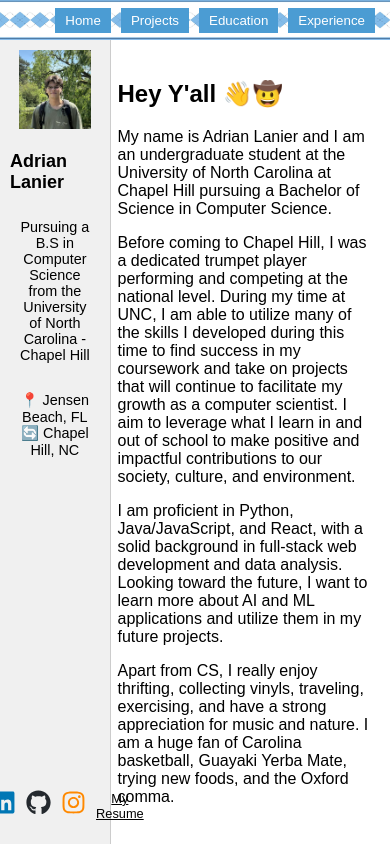
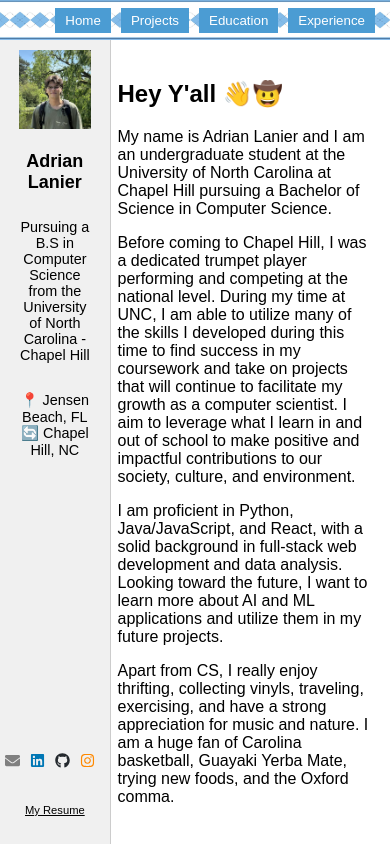
Before and after one commit to adlanier/portfolio_natalia, a React (Vite) app: page / in a window 390 px wide. Built offline with nearby package versions, Linux system fonts and the light colour scheme.

Commit message:
profile icons are better i guess

```diff
--- a/src/components/Profile.jsx
+++ b/src/components/Profile.jsx
@@ -27,8 +27,10 @@ const Profile = () => {
           <p> <a href="https://www.instagram.com/adrianllanier/" target="_blank" rel="noopener noreferrer" className="icon">
             <FaInstagram icon={FaInstagram} style={{ color: '#ff8900' }}/>
           </a></p>
-          <p><a href={resume} download="Adrian Lanier Resume.pdf" className="resume-download">My Resume</a></p>
-        </div>
+      </div>
+
+      <p><a href={resume} download="Adrian Lanier Resume.pdf" className="resume-download">My Resume</a></p>
+
       </div>
     </div>
   );
--- a/src/styles/Profile.css
+++ b/src/styles/Profile.css
@@ -13,6 +13,7 @@
     padding: 10px;
     border-right: 1px solid #ccc; /* Optional border */
     z-index: 900;
+    overflow-y: auto;
   }
 
   .profile-pic {
@@ -31,6 +32,7 @@
   .profile-name {
     font-weight: bold;
     font-size: 18px; /* Adjust font size as needed */
+    text-align: center;
   }
 
   .contact-section {
@@ -51,9 +53,6 @@
     margin-right: 10px; /* Space between text and icon */
   }
 
-  .contact-center {
-    margin-top: 10px; /* Space between top and center sections */
-  }
 
   .contact-center a {
     margin: 0 10px; /* Space between icons */
@@ -72,18 +71,33 @@
   }
 
   /* Resume download link styles */
-/* .resume-download {
-  background-color: #4B9CD3;
-  color: white;
-  padding: 5px 10px;
-  margin: 0 5px;
-  text-decoration: none;
-  border-radius: 3px;
-  cursor: pointer;
-  display: inline-block;
+.resume-download {
+  color: black; /* Always black */
+  text-decoration: underline; /* Always underlined */
+  font-weight: normal; /* Normal weight by default */
+
 }
 
 .resume-download:hover {
-  background-color: #e0e0e0;
-  color: #4B9CD3;
-} */
+  font-weight: bold; /* Bold on hover */
+}
+
+  /* Responsive styles */
+@media (max-width: 850px) {
+
+  .icon {
+    font-size: 20px; /* Smaller icon size for small screens */
+  }
+  .resume-download {
+    font-size: 0.8em; /* Smaller font size for resume link on small screens */
+  }
+}
+
+@media (max-width: 400px) {
+  .icon {
+    font-size: 15px; /* Even smaller icon size for extra small screens */
+  }
+  .resume-download {
+    font-size: 0.7em; /* Smaller font size for resume link on small screens */
+  }
+}
```
